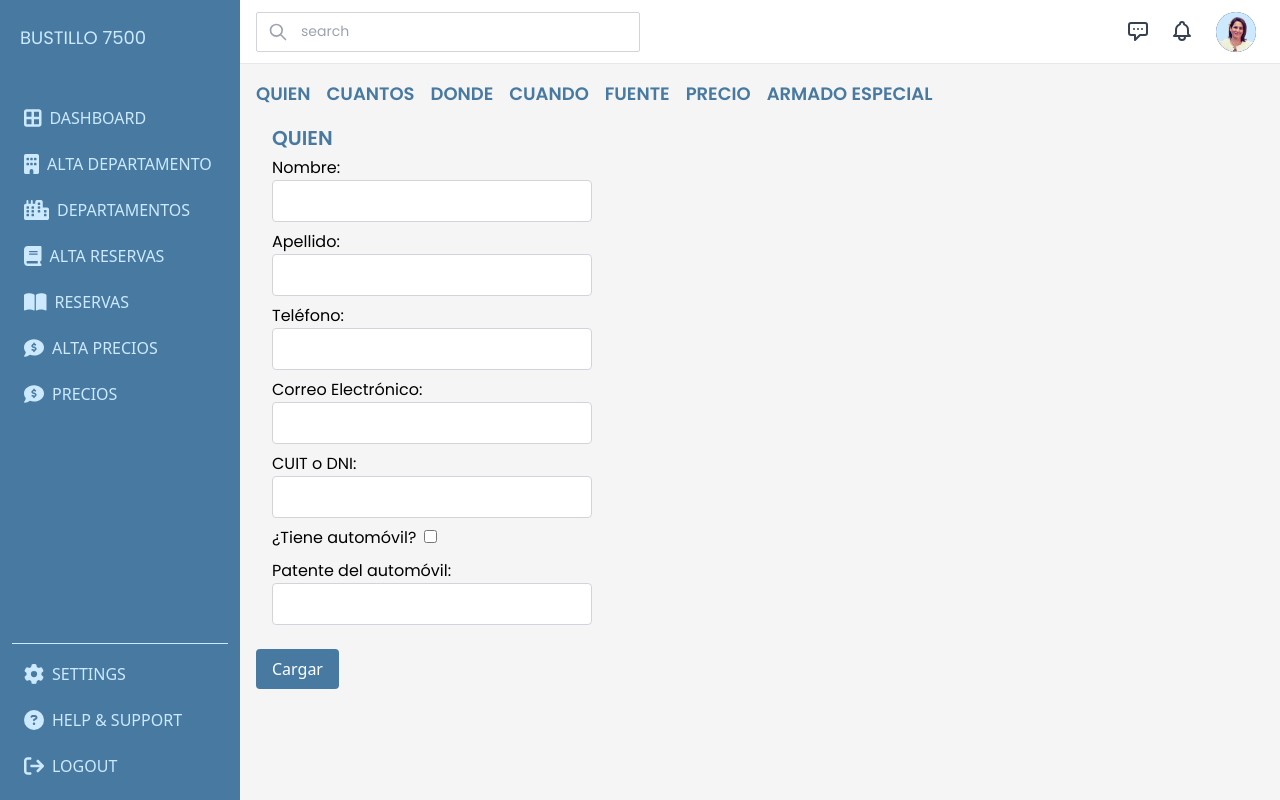
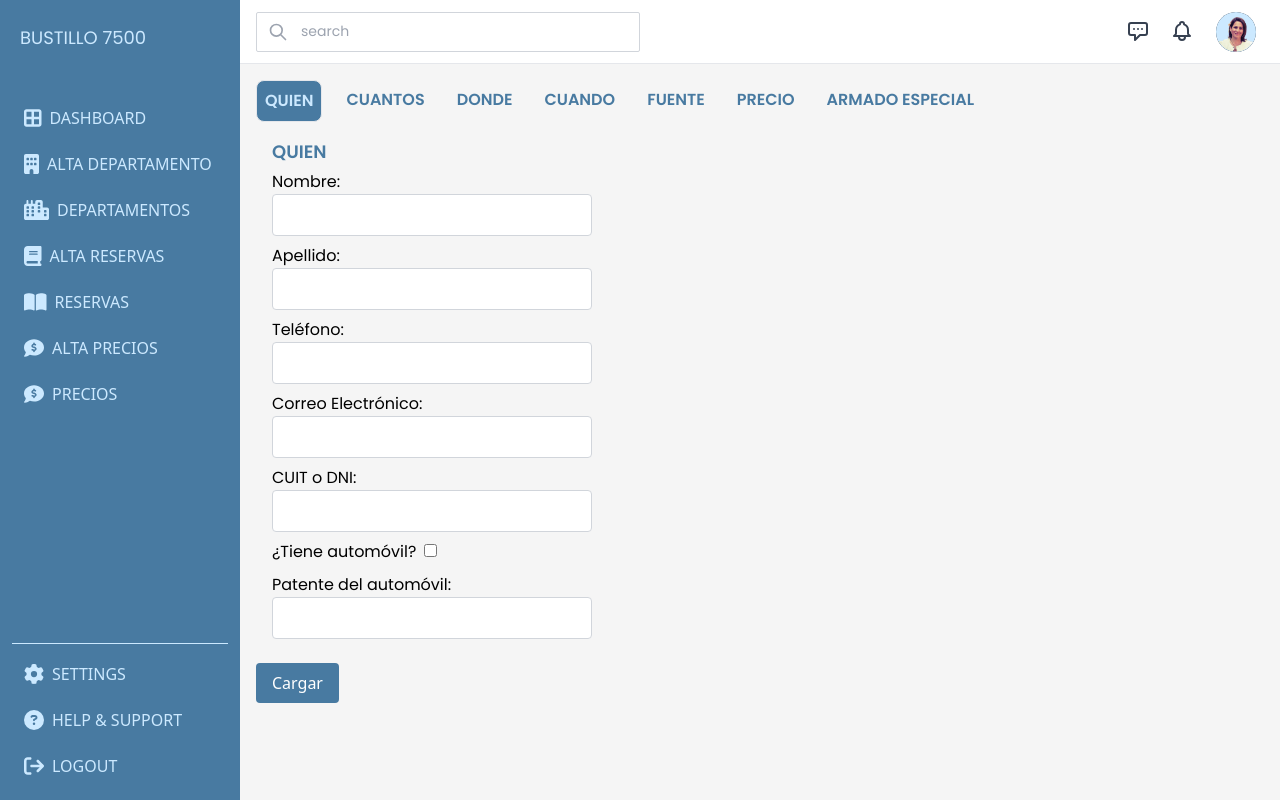
Before and after one commit to MercedesPoisson/bustillos, a React (Create React App) app in the folder client/: page /dashboard/formrents in a window 1280 px wide. Built offline with nearby package versions, Linux system fonts and the light colour scheme; no server answers.

Commit message:
estilos tabs

```diff
--- a/client/src/views/Dashboard/Components/Rents/CreateRent/ManyRentForm.tsx
+++ b/client/src/views/Dashboard/Components/Rents/CreateRent/ManyRentForm.tsx
@@ -17,7 +17,7 @@ const ManyRentsForm: React.FC<ManyRentsProps> = ({
 }) => {
   return (
     <div className="w-1/2 p-4 font-Poppins">
-      <h1 className="text-xl text-blue font-semibold font-Poppins mb-1">
+      <h1 className="text-lg text-blue font-semibold font-Poppins mb-1">
         CUANTOS
       </h1>
       <div>
--- a/client/src/views/Dashboard/Components/Rents/CreateRent/PriceRentForm.tsx
+++ b/client/src/views/Dashboard/Components/Rents/CreateRent/PriceRentForm.tsx
@@ -28,7 +28,7 @@ const PriceRentForm: React.FC<priceRentProps> = ({
 }) => {
   return (
     <div className="w-1/2 p-4 font-Poppins">
-      <h1 className="text-xl text-blue font-semibold font-Poppins mb-1">
+      <h1 className="text-lg text-blue font-semibold font-Poppins mb-1">
         PRECIO
       </h1>
       <div>
--- a/client/src/views/Dashboard/Components/Rents/CreateRent/SourceRentForm.tsx
+++ b/client/src/views/Dashboard/Components/Rents/CreateRent/SourceRentForm.tsx
@@ -10,7 +10,7 @@ interface SourceRentProps {
 const SourceRentForm: React.FC<SourceRentProps> = ({ formData, handleInputChange }) => {
   return (
     <div className="w-1/2 p-4 font-Poppins">
-      <h1 className="text-xl text-blue font-semibold font-Poppins mb-1">FUENTE</h1>
+      <h1 className="text-lg text-blue font-semibold font-Poppins mb-1">FUENTE</h1>
       <div>
         <label>¿Por donde se vendió?</label>
         <select
--- a/client/src/views/Dashboard/Components/Rents/CreateRent/SpecialRentForm.tsx
+++ b/client/src/views/Dashboard/Components/Rents/CreateRent/SpecialRentForm.tsx
@@ -20,7 +20,7 @@ const SpecialRentForm: React.FC<specialRentProps> = ({
 }) => {
     return(
         <div className="w-1/2 p-4 font-Poppins">
-            <h1 className="text-xl text-blue font-semibold font-Poppins mb-1">
+            <h1 className="text-lg text-blue font-semibold font-Poppins mb-1">
         ARMADO ESPECIAL
         </h1>
 
--- a/client/src/views/Dashboard/Components/Rents/CreateRent/WhenRentForm.tsx
+++ b/client/src/views/Dashboard/Components/Rents/CreateRent/WhenRentForm.tsx
@@ -36,7 +36,7 @@ const WhenRentForm: React.FC<WhenRentProps> = ({
 
   return (
     <div className="w-1/2 p-4 font-Poppins">
-      <h1 className="text-xl text-blue font-semibold font-Poppins mb-1">
+      <h1 className="text-lg text-blue font-semibold font-Poppins mb-1">
         CUANDO
       </h1>
       <div>
@@ -53,7 +53,7 @@ const WhenRentForm: React.FC<WhenRentProps> = ({
         />
       </div>
 
-      <div className="flex justify-around mb-2">
+      <div className="flex mb-2 mt-2">
         <p>
           <span>Desde: </span>
           <span>
--- a/client/src/views/Dashboard/Components/Rents/CreateRent/WhereRentForm.tsx
+++ b/client/src/views/Dashboard/Components/Rents/CreateRent/WhereRentForm.tsx
@@ -40,7 +40,7 @@ const WhereRentForm: React.FC<whereRentProps> = ({ formData, handleInputChange }
 
     return(
         <div className="w-1/2 p-4 font-Poppins">
-            <h1 className="text-xl text-blue font-semibold font-Poppins mb-1">
+            <h1 className="text-lg text-blue font-semibold font-Poppins mb-1">
         DONDE
       </h1>
       <div>
--- a/client/src/views/Dashboard/Components/Rents/CreateRent/WhoRentForm.tsx
+++ b/client/src/views/Dashboard/Components/Rents/CreateRent/WhoRentForm.tsx
@@ -21,7 +21,7 @@ const WhoRentsForm: React.FC<whoRentsProps> = ({
 }) => {
   return (
     <div className="w-1/2 p-4 font-Poppins">
-      <h1 className="text-xl text-blue font-semibold font-Poppins mb-1">
+      <h1 className="text-lg text-blue font-semibold font-Poppins mb-1">
         QUIEN
       </h1>
       <div>
--- a/client/src/views/Dashboard/Components/Rents/RentsForm.tsx
+++ b/client/src/views/Dashboard/Components/Rents/RentsForm.tsx
@@ -186,26 +186,32 @@ const RentsForm = () => {
   return (
     <div>
       <form onSubmit={handlePostRent}>
-        <ul className="flex text-lg text-blue font-semibold font-Poppins cursor-pointer">
+        <ul className="flex text-base text-blue font-semibold font-Poppins cursor-pointer">
           <li
-            className={`mr-4 hover:text-lightblue ${
-              activeTab === "whoRents" ? "active" : ""
+            className={`mr-4 p-2 ${
+              activeTab === "whoRents"
+                ? "active bg-blue text-lightblue border rounded-lg"
+                : "hover:text-lightblue"
             }`}
             onClick={() => handleTabChange("whoRents")}
           >
             QUIEN
           </li>
           <li
-            className={`mr-4 hover:text-lightblue ${
-              activeTab === "manyRent" ? "active" : ""
+            className={`mr-4  p-2 ${
+              activeTab === "manyRent"
+                ? "active bg-blue text-lightblue border rounded-lg"
+                : "hover:text-lightblue"
             }`}
             onClick={() => handleTabChange("manyRent")}
           >
             CUANTOS
           </li>
           <li
-            className={`mr-4 hover:text-lightblue ${
-              activeTab === "whereRent" ? "active" : ""
+            className={`mr-4 p-2 ${
+              activeTab === "whereRent"
+                ? "active bg-blue text-lightblue border rounded-lg"
+                : "hover:text-lightblue"
             }`}
             onClick={() => handleTabChange("whereRent")}
           >
@@ -213,8 +219,10 @@ const RentsForm = () => {
           </li>
 
           <li
-            className={`mr-4 hover:text-lightblue ${
-              activeTab === "whenRent" ? "active" : ""
+            className={`mr-4 p-2 ${
+              activeTab === "whenRent"
+                ? "active bg-blue text-lightblue border rounded-lg"
+                : "hover:text-lightblue"
             }`}
             onClick={() => handleTabChange("whenRent")}
           >
@@ -222,8 +230,10 @@ const RentsForm = () => {
           </li>
 
           <li
-            className={`mr-4 hover:text-lightblue ${
-              activeTab === "source" ? "active" : ""
+            className={`mr-4 p-2 ${
+              activeTab === "source"
+                ? "active bg-blue text-lightblue border rounded-lg"
+                : "hover:text-lightblue"
             }`}
             onClick={() => handleTabChange("source")}
           >
@@ -231,17 +241,21 @@ const RentsForm = () => {
           </li>
 
           <li
-            className={`mr-4 hover:text-lightblue ${
-              activeTab === "price" ? "active" : ""
-            }`}
+            className={`mr-4 p-2 ${
+                activeTab === "price"
+                  ? "active bg-blue text-lightblue border rounded-lg"
+                  : "hover:text-lightblue"
+              }`}
             onClick={() => handleTabChange("price")}
           >
             PRECIO
           </li>
 
           <li
-            className={`mr-4 hover:text-lightblue ${
-              activeTab === "armado" ? "active" : ""
+            className={`mr-4 p-2 ${
+              activeTab === "armado"
+                ? "active bg-blue text-lightblue border rounded-lg"
+                : "hover:text-lightblue"
             }`}
             onClick={() => handleTabChange("armado")}
           >
```
